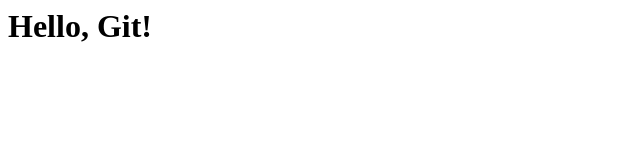
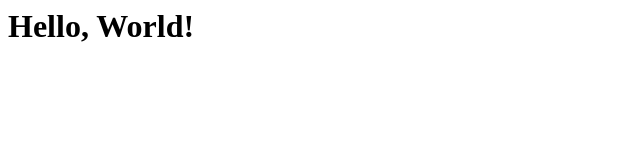
Before and after one commit to yanaostapchuk/git_test2025, a plain HTML site: page index.html in a window 1280 px wide. Shown: the whole page, without its empty margins (0-640 px from the left). Drawn offline with Linux system fonts and the light colour scheme.

Commit message:
Change h1

```diff
--- a/index.html
+++ b/index.html
@@ -1 +1 @@
-<h1>Hello, Git!</h1>
+<h1>Hello, World!</h1>
```
